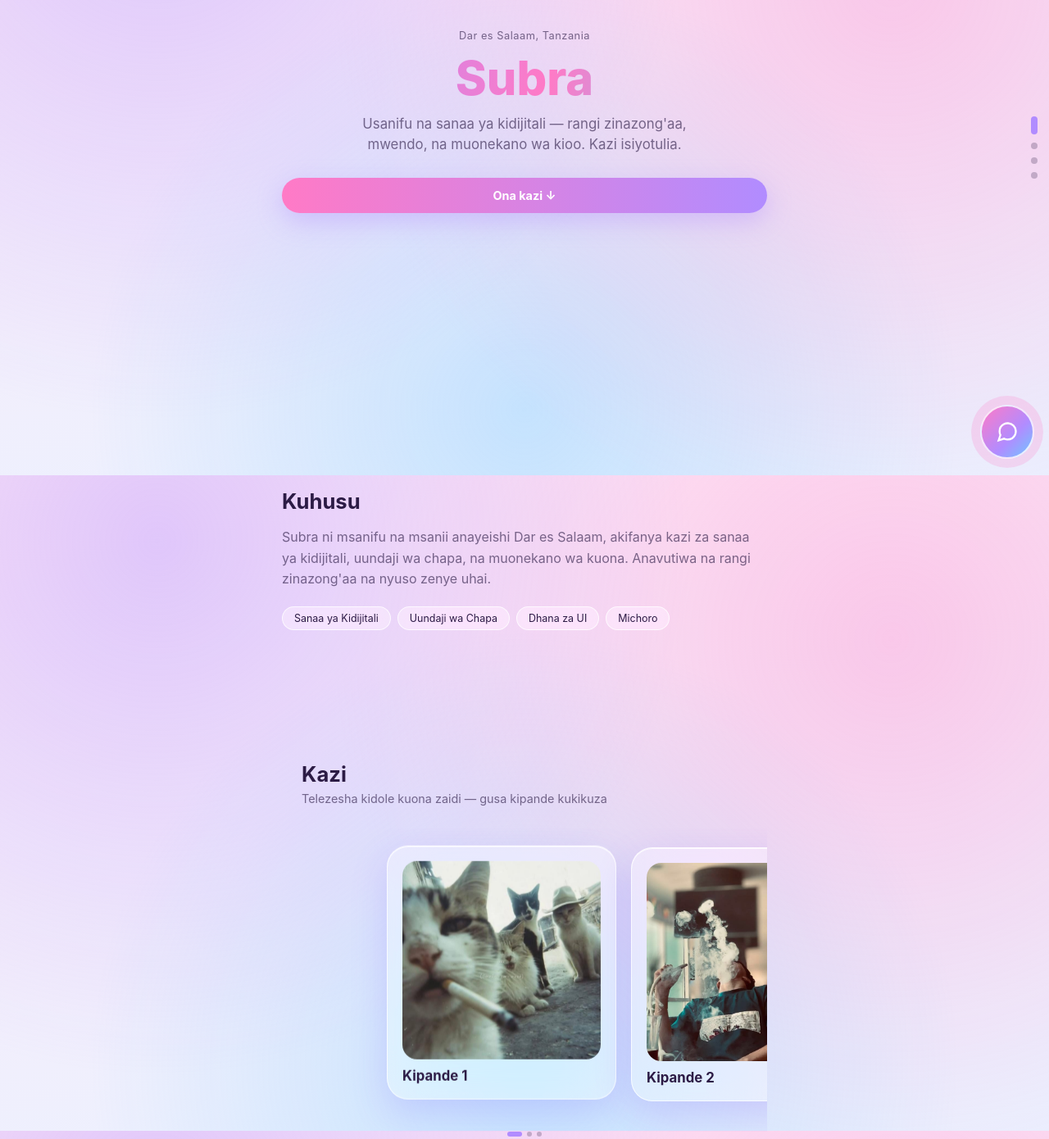
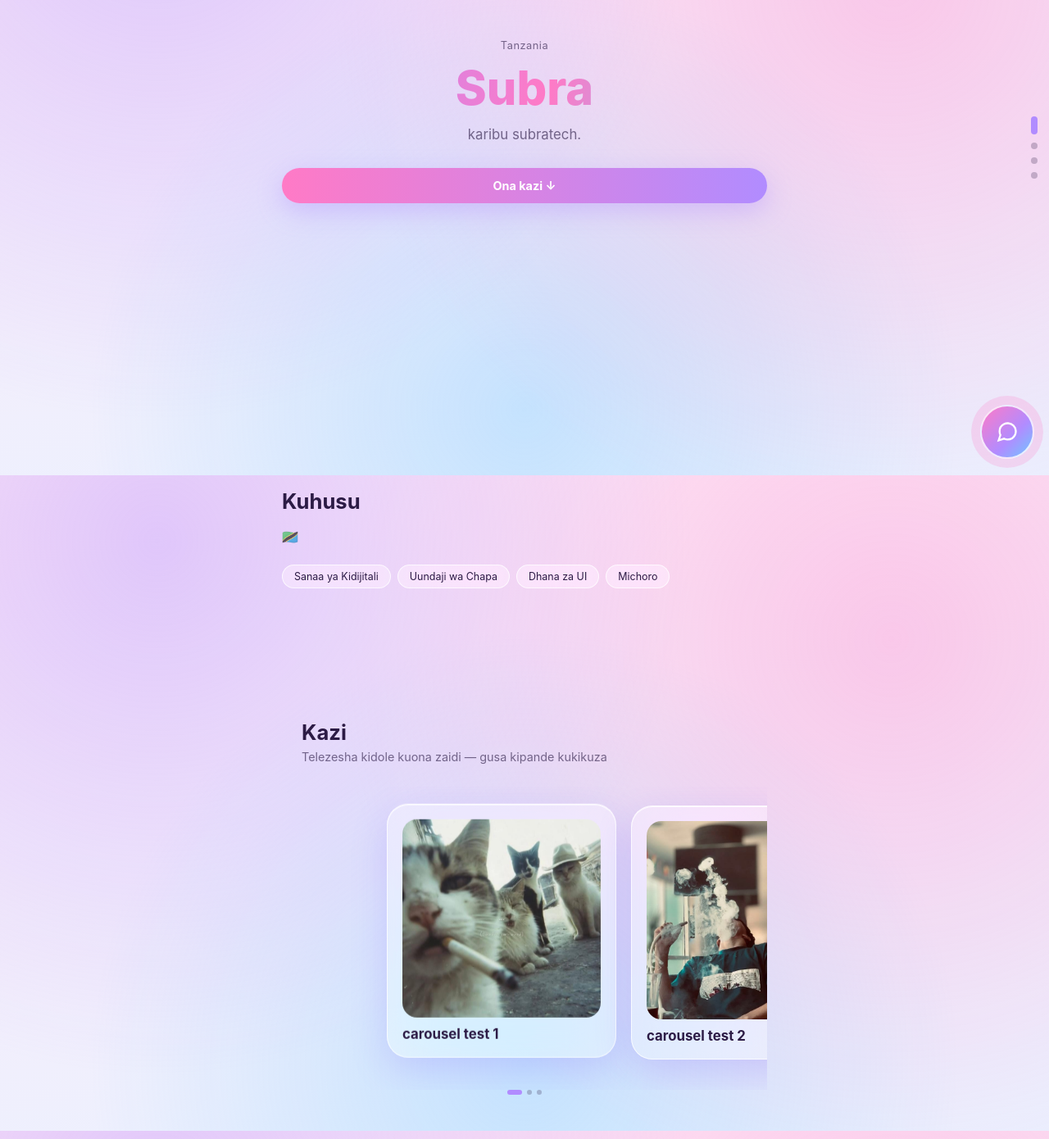
Before and after one commit to Davemiracle01/Chatbot, a website: page index.html in a window 1280 px wide. Shown: the part 220-1610 px from the top of the page at 82% size. Drawn offline with Linux system fonts and the light colour scheme.

Commit message:
Update location and content in index.html

```diff
--- a/index.html
+++ b/index.html
@@ -143,15 +143,15 @@
   </nav>
 
   <section class="hero" id="hero">
-    <div class="loc">Dar es Salaam, Tanzania</div>
+    <div class="loc">Tanzania</div>
     <h1>Subra</h1>
-    <p>Usanifu na sanaa ya kidijitali — rangi zinazong'aa, mwendo, na muonekano wa kioo. Kazi isiyotulia.</p>
+    <p>karibu subratech.</p>
     <a class="cta" href="#work">Ona kazi ↓</a>
   </section>
 
   <section class="about" id="about">
     <h2>Kuhusu</h2>
-    <p>Subra ni msanifu na msanii anayeishi Dar es Salaam, akifanya kazi za sanaa ya kidijitali, uundaji wa chapa, na muonekano wa kuona. Anavutiwa na rangi zinazong'aa na nyuso zenye uhai.</p>
+    <p>🇹🇿</p>
     <div class="tags">
       <span class="tag">Sanaa ya Kidijitali</span>
       <span class="tag">Uundaji wa Chapa</span>
@@ -173,7 +173,7 @@
     <a class="cta" href="mailto:hello@subra.art">Wasiliana nami</a>
   </section>
 
-  <footer>© Subra — Dar es Salaam</footer>
+  <footer>© Subra</footer>
 
   <div class="lightbox" id="lightbox">
     <button class="lb-close" id="lbClose">✕</button>
@@ -188,7 +188,7 @@
   </button>
   <div id="chatPanel">
     <div class="chat-head">
-      <span>Muulize AI</span>
+      <span>chat AI</span>
       <button id="chatClose">✕</button>
     </div>
     <div id="chatMessages"></div>
@@ -239,7 +239,7 @@
     urls.forEach((url,i)=>{
       const card = document.createElement('div');
       card.className = 'card';
-      card.innerHTML = `<img src="${url}" loading="lazy"><h3>${titles[i+1] || 'Kipande ' + (i+1)}</h3>`;
+      card.innerHTML = `<img src="${url}" loading="lazy"><h3>${titles[i+1] || ' carousel test ' + (i+1)}</h3>`;
       card.addEventListener('click', ()=> openLightbox(i));
       track.appendChild(card);
     });
```
